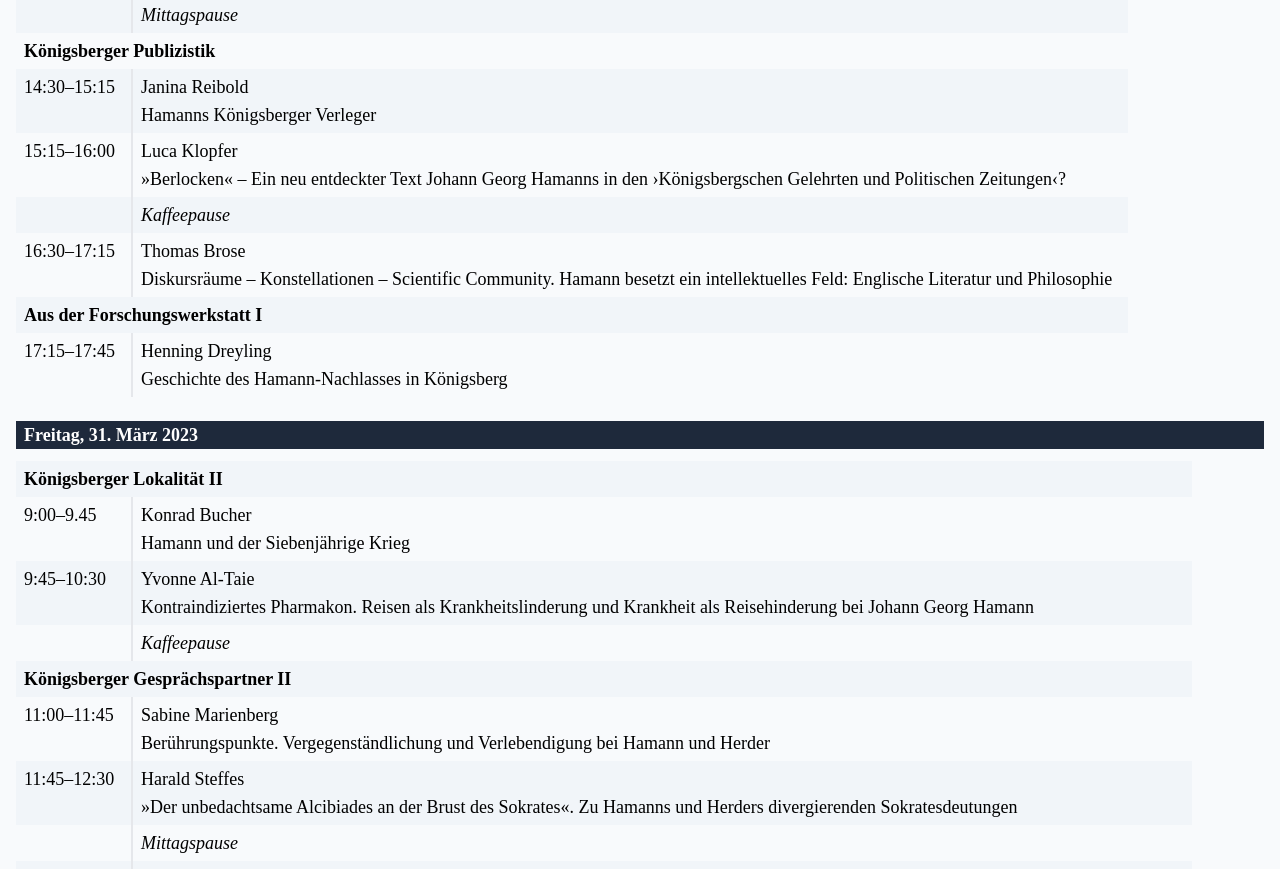
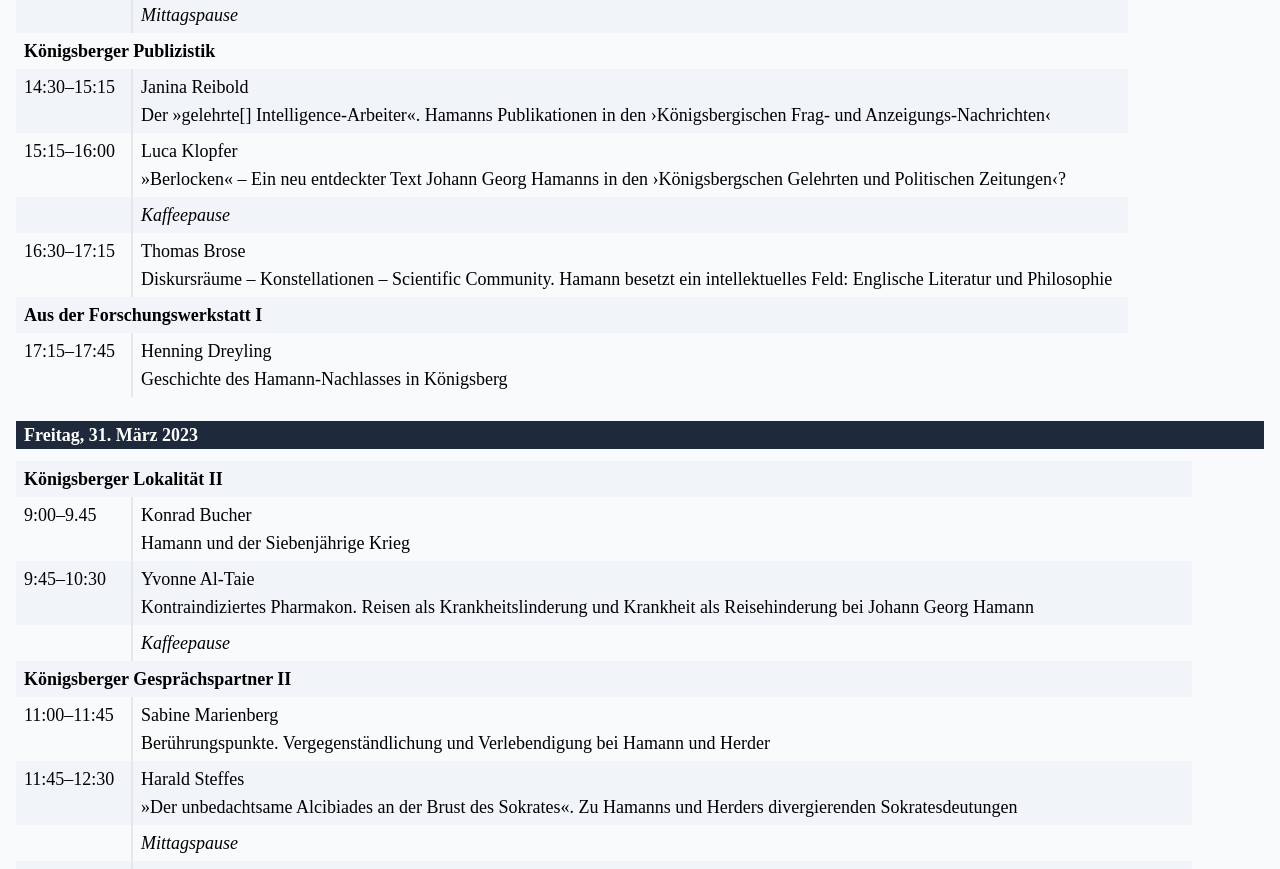
Before and after one commit to Theodor-Springmann-Stiftung/hamann-kolloquium, a website built with Vite: page index.html in a window 1280 px wide. Shown: the part 1996-2865 px from the top of the page. Built offline with nearby package versions, Linux system fonts and the light colour scheme; a web font is replaced by a local one.

Commit message:
Änder Titel Reibold

```diff
--- a/index.html
+++ b/index.html
@@ -114,8 +114,8 @@
       <tr>
       <td>14:30–15:15</td>
       <td>
-        Janina Reibold<br/>Hamanns Königsberger Verleger
-      </td>
+        Janina Reibold<br/>Der »gelehrte[] Intelligence-Arbeiter«. Hamanns Publikationen in den ›Königsbergischen Frag- und Anzeigungs-Nachrichten‹
+
       </tr>
       <tr>
       <td>15:15–16:00</td>
```
